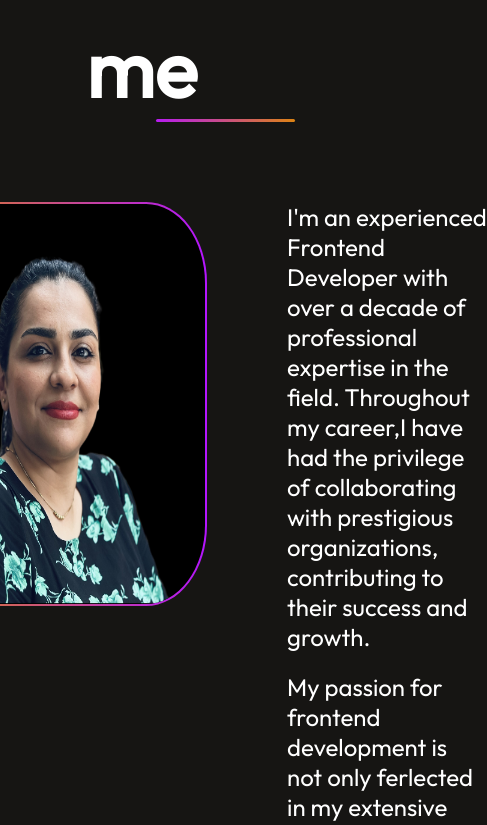
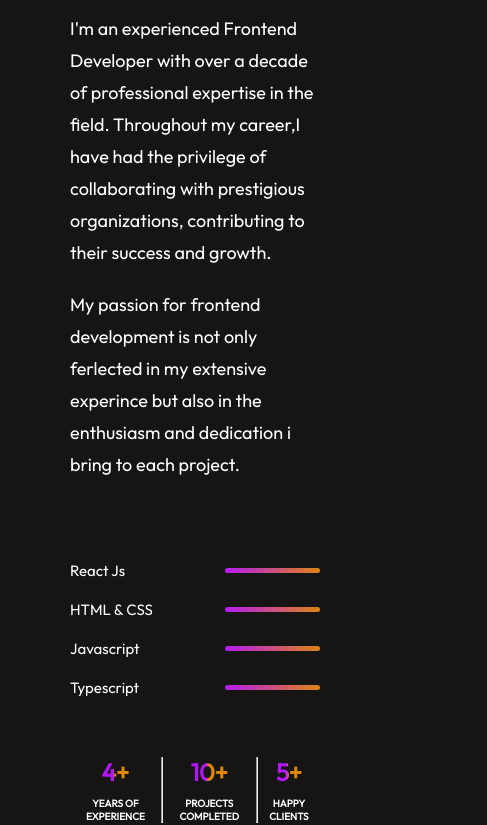
Before and after one commit to RoyaRastegar/my-portfolio-react, a React (Vite) app: page / in a window 390 px wide. Shown: the part 1119-1944 px from the top of the page, 487 px wide, since content can reach past the window. Built offline with nearby package versions, Linux system fonts and the light colour scheme.

Commit message:
add about responsive

```diff
--- a/src/components/About/About.css
+++ b/src/components/About/About.css
@@ -106,3 +106,52 @@
   transform: scale(1.12);
   transition: 0.5s;
 }
+@media (max-width: 768px) {
+  .about {
+    gap: 60px;
+    margin: 50px 70px;
+    align-items: start;
+  }
+  .about-title h1 {
+    font-size: 50px;
+    padding: 0;
+    font-weight: 400;
+  }
+  .about-title hr {
+    margin-left: 60px;
+  }
+  .about-sections {
+    flex-direction: column;
+  }
+  .section-left {
+    display: none;
+  }
+  .about-para {
+    font-size: 18px;
+    line-height: 32px;
+  }
+  .about-skill {
+    gap: 5px;
+    align-items: center;
+  }
+  .about-skill p {
+    font-size: 15px;
+  }
+  .about-skill hr {
+    height: 5px;
+  }
+  .about-achievements {
+    justify-content: space-between;
+  }
+  .about-achievement {
+    gap: 10px;
+  }
+  .about-achievement h1 {
+    font-size: 24px;
+    font-weight: 700;
+  }
+  .about-achievement p {
+    font-size: 10px;
+    text-align: center;
+  }
+}
```
